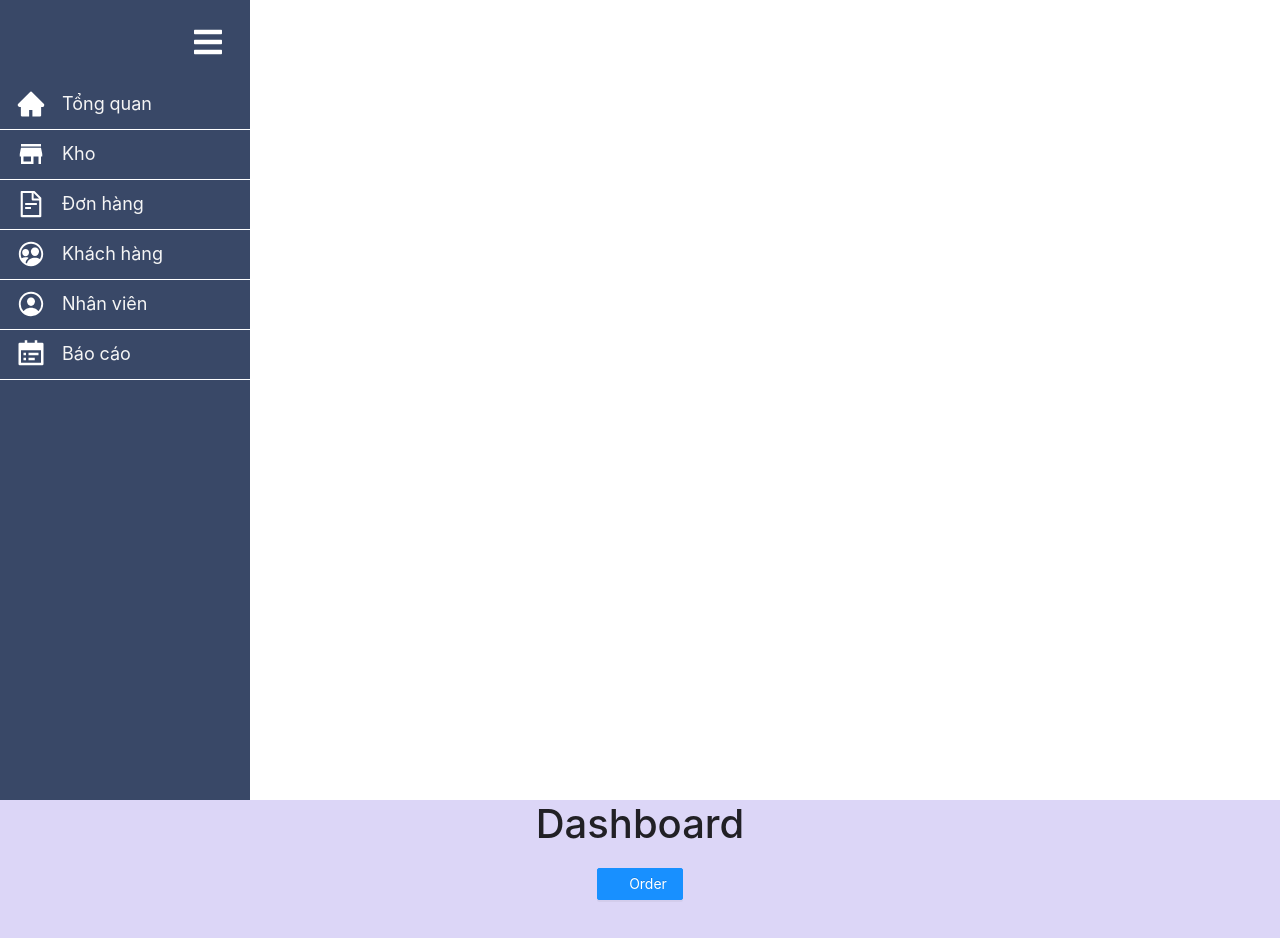
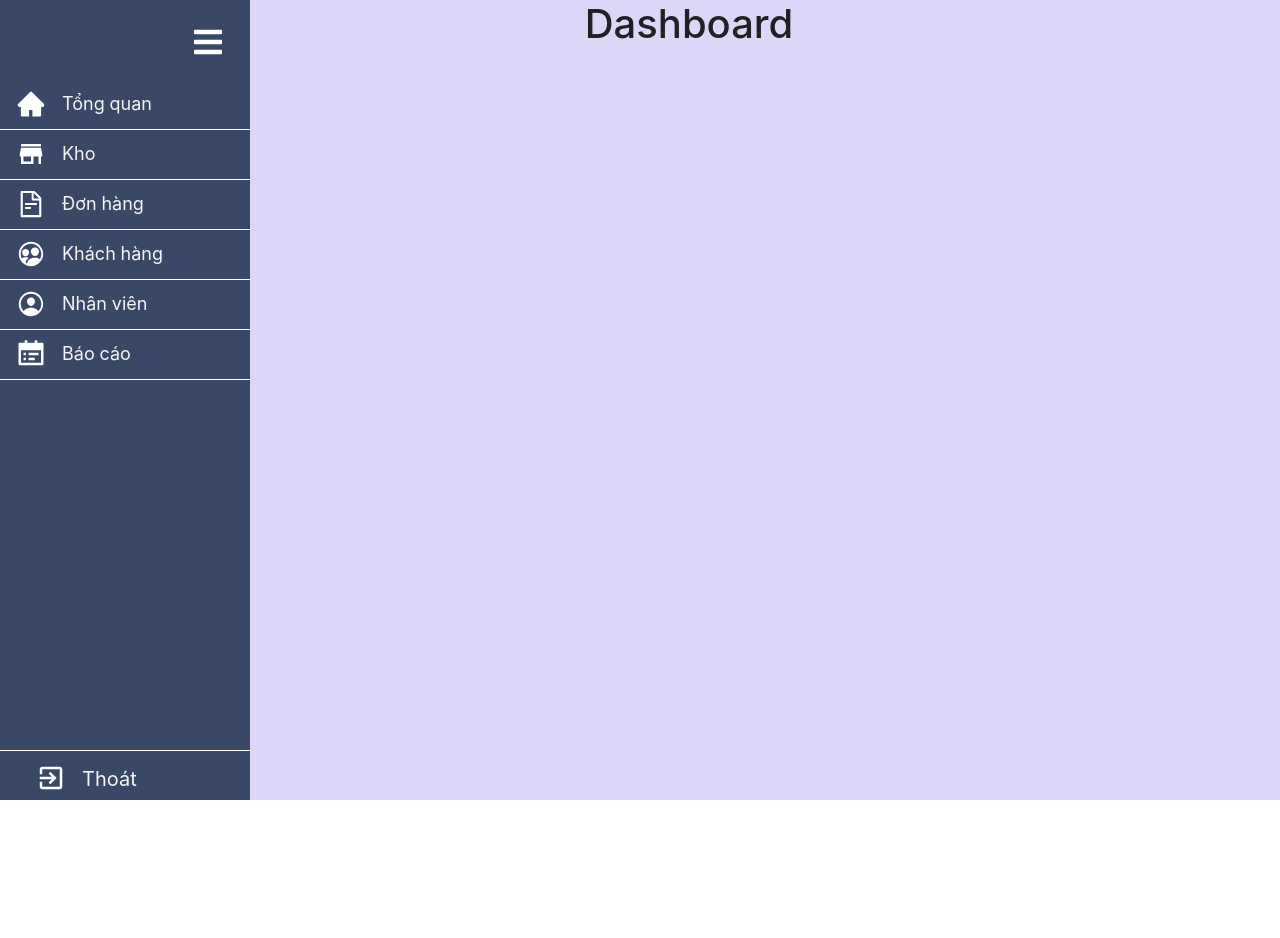
Before and after one commit to HaMinhBaoToan/QLQTPM, a React (Create React App) app in the folder frontend/: page / in a window 1280 px wide. Shown: the top 938 px of the page. After the commit the page ends 800 px from the top, so only its background shows below. Built offline with nearby package versions, Linux system fonts and the light colour scheme.

Commit message:
update sidebar and add button exit

```diff
--- a/frontend/src/App.js
+++ b/frontend/src/App.js
@@ -15,14 +15,10 @@ function App() {
   return (
     <div className="App">
       <Router>
-        <Sidebar/>
+        <Sidebar />
         <Switch>
-          <Route path="/orders">
-            <Orders />
-          </Route>
-          <Route path="/">
-            <Dashboard />
-          </Route>
+          <Route exact path="/" component={Dashboard} />
+          <Route exact path="/orders" component={Orders} />
         </Switch>
       </Router>
     </div>
--- a/frontend/src/components/Sidebar/SidebarData.js
+++ b/frontend/src/components/Sidebar/SidebarData.js
@@ -1,10 +1,9 @@
 import React from 'react';
-import * as FaIcons from 'react-icons/fa';
 import * as AiIcons from 'react-icons/ai';
-import * as IoIcons from 'react-icons/io';
 import * as Io5Icons from 'react-icons/io5';
 import * as MdIcons from 'react-icons/md';
 import * as RiIcons from 'react-icons/ri';
+import * as IoIcons from 'react-icons/io';
 
 export const SidebarData = [
   {
@@ -42,5 +41,11 @@ export const SidebarData = [
     path: '/reports',
     icon: <RiIcons.RiCalendarTodoFill />,
     cName: 'nav-text'
+  },
+  {
+    titleExit: 'Thoát',
+    pathExit: '/exit',
+    iconExit: <IoIcons.IoMdExit/>,
+    cNameExit: 'nav-text-exit'
   }
 ];
--- a/frontend/src/components/Sidebar/index.js
+++ b/frontend/src/components/Sidebar/index.js
@@ -1,6 +1,6 @@
 import React, { useState } from 'react';
 import * as FaIcons from 'react-icons/fa';
-import * as AiIcons from 'react-icons/ai';
+import * as IoIcons from 'react-icons/io';
 import { Link } from 'react-router-dom';
 import { SidebarData } from './SidebarData';
 import './styles.scss';
@@ -32,10 +32,28 @@ function Sidebar() {
                   <Link to={item.path}>
                     <div className='icon'>{item.icon}</div>
                     <span>{item.title}</span>
+
+                    <div className={item.cNameExit}>
+                      <a href="/exit">
+                        <div>
+                          <span className='icon'>{item.iconExit}</span>
+                          <span className='exit'>{item.titleExit}</span>
+                        </div>
+                      </a>
+                    </div>
                   </Link>
                 </li>
               );
             })}
+
+            {/* <li className='navbar-exit'>
+              <span className='menu-bars-exit'>
+              <IoIcons.IoMdExit/>
+                <a href="#">
+                {item.titleExit}
+                </a>
+              </span>
+            </li> */}
           </ul>
         </nav>
       </IconContext.Provider>
--- a/frontend/src/components/Sidebar/styles.scss
+++ b/frontend/src/components/Sidebar/styles.scss
@@ -1,10 +1,10 @@
 .navbar {
   background-color: #394867;
-  height: 80px;
   width: 98px;
   display: flex;
   justify-content: start;
   align-items: center;
+  float: left;
 }
 
 .menu-bars-hide {
@@ -17,6 +17,26 @@
   margin-left: 12rem;
   font-size: 2rem;
   background: none;
+}
+
+.navbar-exit {
+  position: fixed;
+  text-align: center;
+  bottom: 0;
+  cursor: pointer;
+  height: 48px;
+  width: 217px;
+  line-height: 48px;
+  color: #fff;
+  background: #394867;
+  z-index: 1;
+  transition: all 0.2s;
+  border-top: 1px solid #fff;
+  margin: 0;
+}
+
+.navbar-exit .menu-bars-exit {
+  font-size: 18px;
 }
 
 .navbar-toggle .menu-exit {
@@ -52,17 +72,32 @@
   border-bottom: 1px solid #fff;
 }
 
-.nav-exit {
+.nav-text-exit {
   display: flex;
   justify-content: start;
   align-items: center;
-  padding: 0;
-  margin: 0;
   list-style: none;
+  color: #fff;
   height: 50px;
-  border-bottom: 1px solid #fff;
-  margin-top: auto;
+  width: 250px;
+  bottom: 0;
+  position: fixed;
+  border-top: 1px solid #fff;
+}
+
+.nav-text-exit a {
+  text-decoration: none;
+  color: #f5f5f5;
+  font-size: 18px;
+  width: 100%;
   height: 100%;
+  display: flex;
+  align-items: center;
+  padding: 0 16px;
+}
+
+.nav-text-exit a:hover {
+  background-color: #A6B1E1;
 }
 
 .nav-text a {
@@ -82,6 +117,7 @@
 
 .nav-menu-items {
   width: 100%;
+  height: 100%;
   margin: 0;
   padding: 0;
 }
@@ -103,6 +139,11 @@ span {
   margin-bottom: 6px;
 }
 
-.sidebar {
-  height: 100%;
+.nav-text-exit .icon {
+  font-size: 30px;
+  margin-left: 20px;
 }
+
+.exit {
+  font-size: 20px;
+}
--- a/frontend/src/containers/DashBoard/index.js
+++ b/frontend/src/containers/DashBoard/index.js
@@ -1,17 +1,10 @@
 import React from "react";
-import {
-  Link,
-} from "react-router-dom";
-import { Button } from 'antd';
 import './styles.scss';
 
 const Dashboard = () => {
   return (
     <div className='dashboard'>
       <h1>Dashboard</h1>
-      <Link to="/orders">
-        <Button type="primary">Order</Button>
-      </Link>
     </div>
   );
 };
--- a/frontend/src/containers/DashBoard/styles.scss
+++ b/frontend/src/containers/DashBoard/styles.scss
@@ -1,4 +1,5 @@
 .dashboard {
   background-color: #DCD6F7;
   height: inherit;
+  margin-left: 98px;
 }
```
